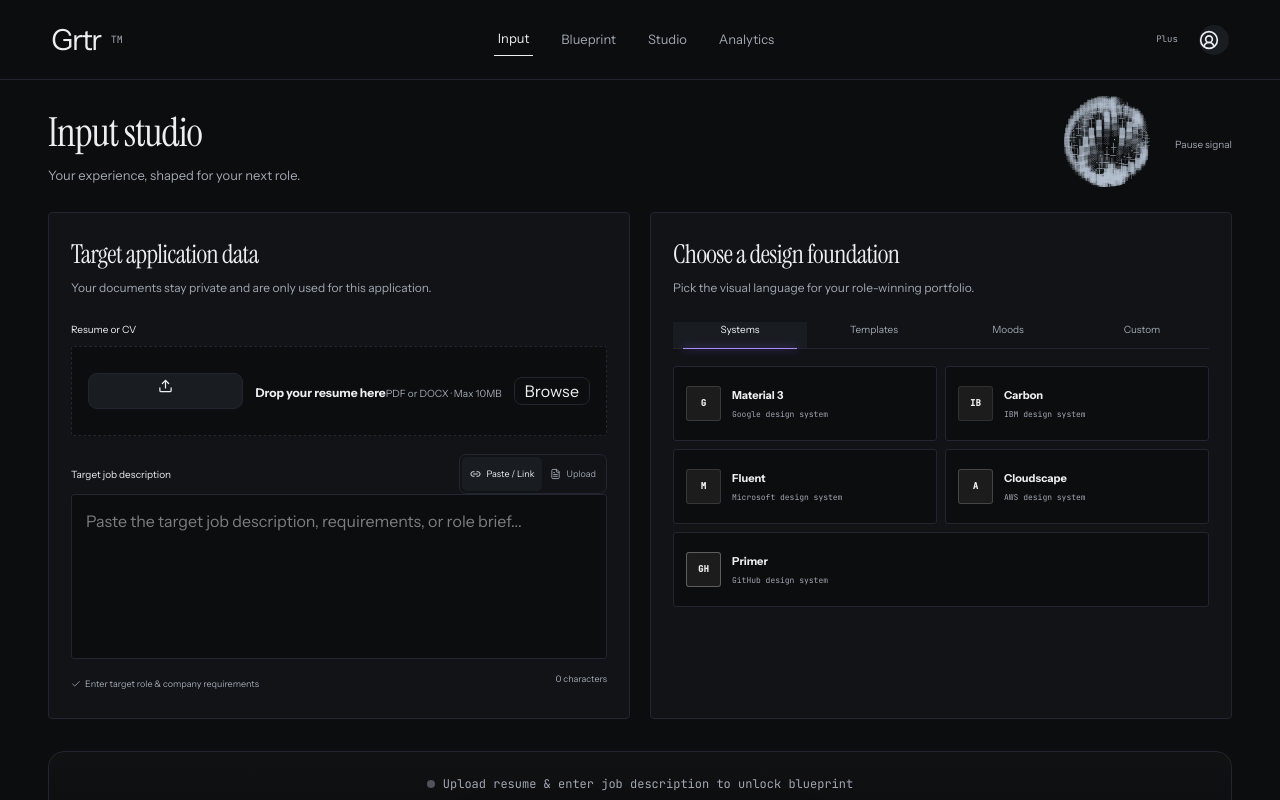
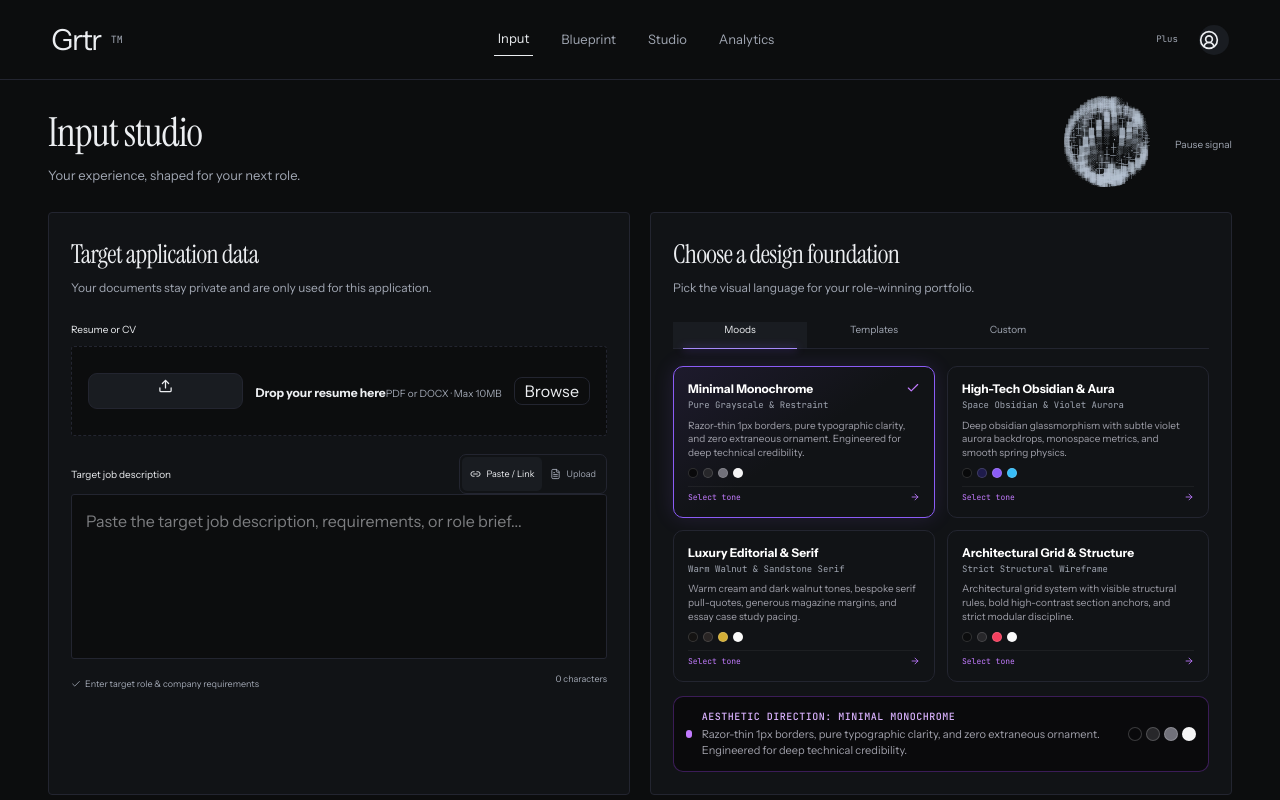
Before and after one commit to amansood2001/GrtrApp, a Next.js app: page / in a window 1280 px wide. Shown: the top 800 px of the page. Built offline with nearby package versions, Linux system fonts and the light colour scheme.

Commit message:
feat(ui): streamline design foundation to Moods, Templates, and Custom

```diff
--- a/app/api/blueprint/route.ts
+++ b/app/api/blueprint/route.ts
@@ -126,7 +126,7 @@ TARGET JOB DESCRIPTION:
 ${jobDescription.slice(0, 4000)}
 \"\"\"
 
-DESIGN FOUNDATION SELECTED: ${designSystem || 'Microsoft Fluent 2'}
+DESIGN FOUNDATION SELECTED: ${designSystem || 'Minimal Monochrome'}
 
 Generate a strictly valid JSON object (raw JSON only, no markdown, no comments) with this exact schema:
 {
@@ -223,7 +223,7 @@ Generate a strictly valid JSON object (raw JSON only, no markdown, no comments)
   "fitStats": {
     "roleFit": "Exceptional",
     "evidenceCoverage": "9 / 10",
-    "designFoundation": "${designSystem || 'Microsoft Fluent 2'}"
+    "designFoundation": "${designSystem || 'Minimal Monochrome'}"
   }
 }`
 }
@@ -233,7 +233,7 @@ export async function POST(req: NextRequest): Promise<NextResponse<BlueprintResp
     const body = await req.json()
     const resumeText: string = body.resumeText || ''
     const jobDescription: string = body.jobDescription || ''
-    const designSystem: string = body.designSystem || 'Microsoft Fluent 2'
+    const designSystem: string = body.designSystem || 'Minimal Monochrome'
 
     if (!resumeText || !jobDescription) {
       return NextResponse.json(
--- a/app/api/generate/route.ts
+++ b/app/api/generate/route.ts
@@ -134,7 +134,7 @@ export async function POST(req: NextRequest): Promise<NextResponse<GenerateRespo
   try {
     const {
       blueprint,
-      designSystem = 'Microsoft Fluent 2',
+      designSystem = 'Minimal Monochrome',
       selectedDirectionIndex = 0,
       resumeText = '',
       jobDescription = '',
--- a/components/grtr-app.tsx
+++ b/components/grtr-app.tsx
@@ -18,14 +18,6 @@ const views = [
   { id: 2, short: 'Blueprint', label: 'Strategic Blueprint', icon: Target },
   { id: 3, short: 'Studio', label: 'Live Studio', icon: Code2 },
   { id: 4, short: 'Analytics', label: 'Portfolio Hub', icon: BarChart3 },
-]
-
-const designSystems = [
-  { name: 'Material 3', maker: 'Google', mark: 'G', color: '#4285F4' },
-  { name: 'Carbon', maker: 'IBM', mark: 'IB', color: '#8A3FFC' },
-  { name: 'Fluent', maker: 'Microsoft', mark: 'M', color: '#2D7DFF' },
-  { name: 'Cloudscape', maker: 'AWS', mark: 'A', color: '#FF9900' },
-  { name: 'Primer', maker: 'GitHub', mark: 'GH', color: '#F0F6FC' },
 ]
 
 function Header({
@@ -339,7 +331,7 @@ function InputStudio({
   error,
 }: InputStudioProps) {
   const [jdMode, setJdMode] = useState<'text' | 'file'>('text')
-  const [designTab, setDesignTab] = useState('systems')
+  const [designTab, setDesignTab] = useState('moods')
   const [templateFilter, setTemplateFilter] = useState('All')
   const [templateSearch, setTemplateSearch] = useState('')
   const [parsingCv, setParsingCv] = useState(false)
@@ -512,9 +504,8 @@ function InputStudio({
           </div>
           <div className="design-tabs" role="tablist">
             {[
-              ['systems', 'Systems'],
+              ['moods', 'Moods'],
               ['templates', 'Templates'],
-              ['moods', 'Moods'],
               ['custom', 'Custom'],
             ].map(([id, label]) => (
               <button
@@ -536,26 +527,6 @@ function InputStudio({
               exit={{ opacity: 0, x: -8 }}
               className="design-content"
             >
-              {designTab === 'systems' && (
-                <div className="system-grid">
-                  {designSystems.map(d => (
-                    <button
-                      key={d.name}
-                      onClick={() => setSelectedDesign(d.name)}
-                      className={`design-card ${selectedDesign === d.name ? 'selected beam' : ''}`}
-                    >
-                      <span className="system-logo" style={{ '--logo-color': d.color } as React.CSSProperties}>
-                        {d.mark}
-                      </span>
-                      <span>
-                        <strong>{d.name}</strong>
-                        <small>{d.maker} design system</small>
-                      </span>
-                      {selectedDesign === d.name && <Check className="selected-check" />}
-                    </button>
-                  ))}
-                </div>
-              )}
 
               {designTab === 'templates' && (
                 <>
@@ -1886,7 +1857,7 @@ export function GrtrApp() {
   const [resumeText, setResumeText] = useState('')
   const [resumeFileName, setResumeFileName] = useState('')
   const [jobDescription, setJobDescription] = useState('')
-  const [selectedDesign, setSelectedDesign] = useState('Modern Developer Portfolio')
+  const [selectedDesign, setSelectedDesign] = useState('Minimal Monochrome')
 
   // Pipeline State
   const [isGeneratingBlueprint, setIsGeneratingBlueprint] = useState(false)
```
